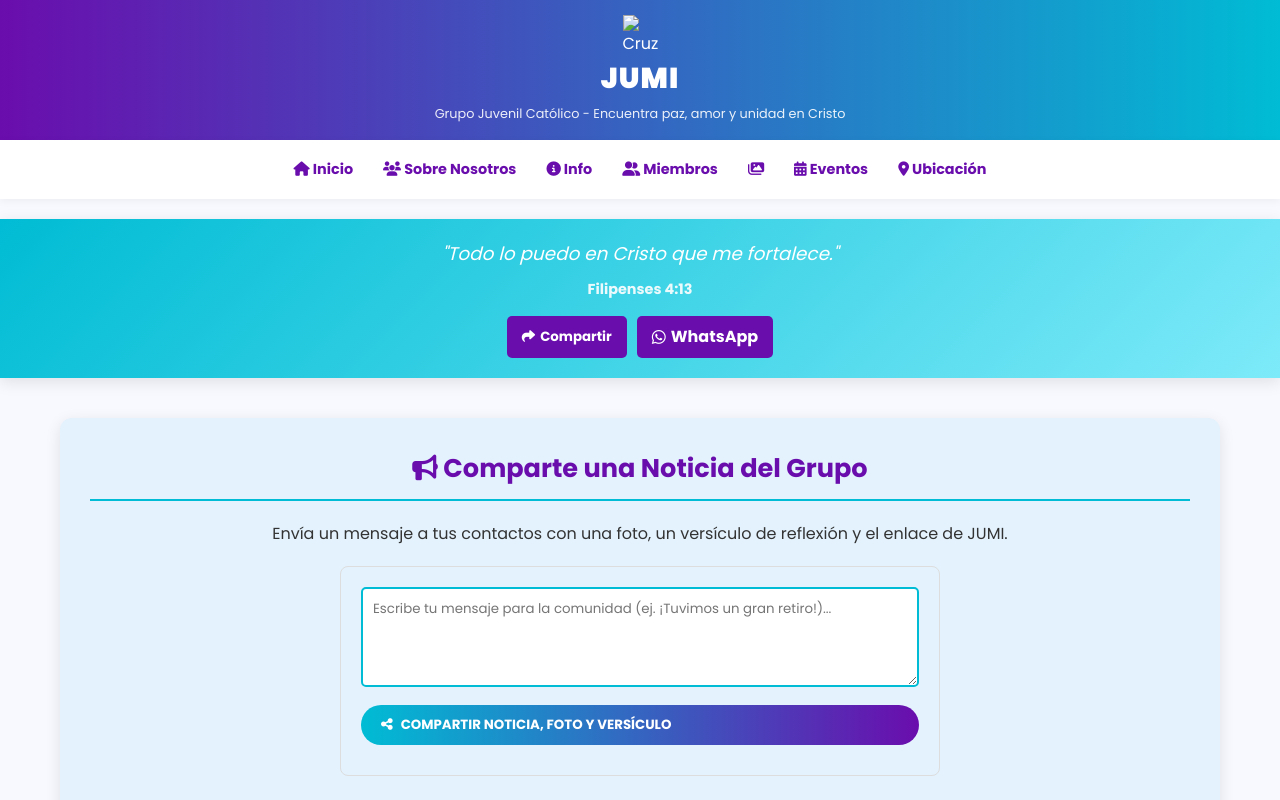
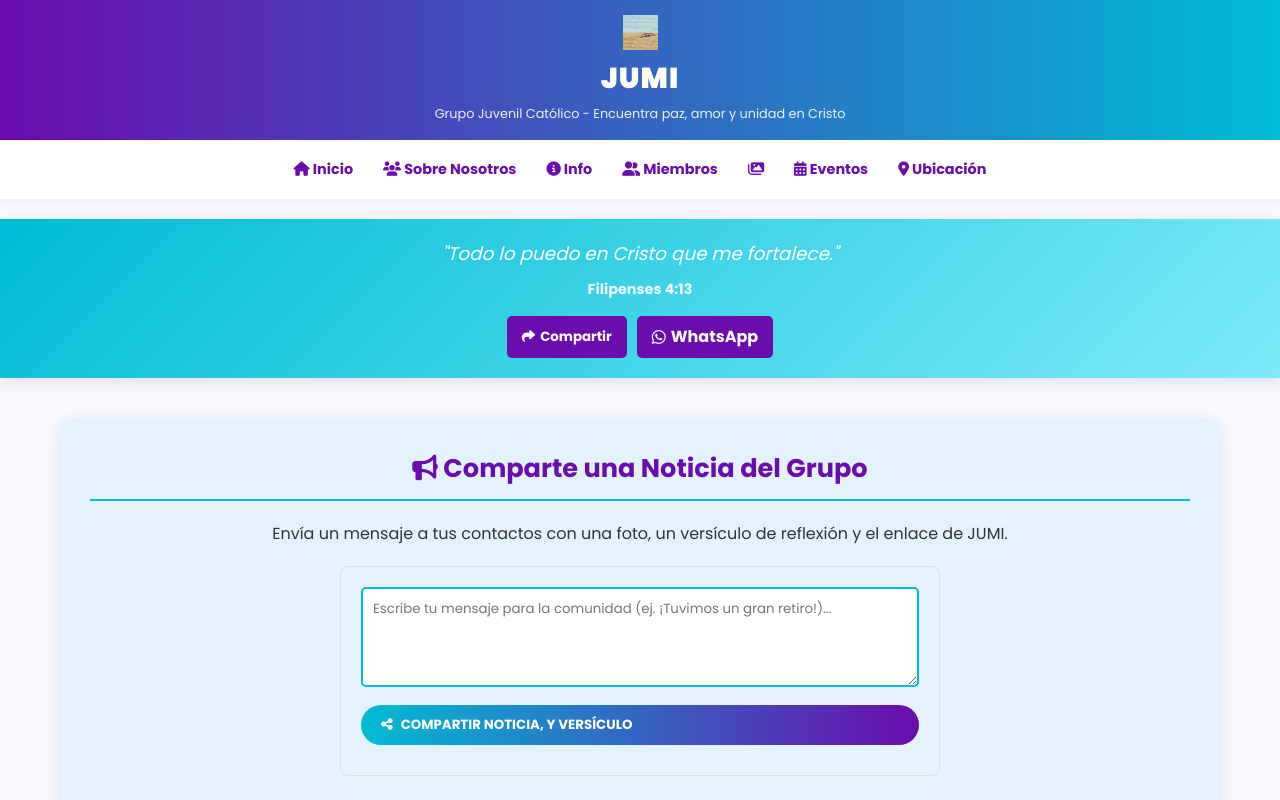
Before and after one commit to AngelxsAI/ABOUT-JUMI, a plain HTML site: page Html2.html in a window 1280 px wide. Shown: the top 800 px of the page. Drawn offline with Linux system fonts and the light colour scheme; no server answers.

Commit message:
Actualizar Html2.html

```diff
--- a/Html2.html
+++ b/Html2.html
@@ -362,7 +362,7 @@
   <header>
     <div class="header-content">
       <div class="logo">
-        <img src="CRUZ.png" alt="Cruz" class="cruz-icon">
+        <img src="jesus.jpg" alt="Jesus" class="cruz-icon">
         <h1>JUMI</h1>
         <p class="header-subtitle">Grupo Juvenil Católico - Encuentra paz, amor y unidad en Cristo</p>
       </div>
@@ -395,7 +395,7 @@
 
       <div class="input-group" style="max-width: 600px; margin: 20px auto; padding: 20px; border: 1px solid #ddd; border-radius: 8px;">
         <textarea id="noticia-texto" placeholder="Escribe tu mensaje para la comunidad (ej. ¡Tuvimos un gran retiro!)..." style="width: 100%; min-height: 100px; padding: 10px; border-radius: 5px; margin-bottom: 10px;"></textarea>
-        <button id="btnCompartirNoticia" class="btn btn-primary" style="width: 100%;"><i class="fas fa-share-alt"></i> Compartir Noticia, Foto y Versículo</button>
+        <button id="btnCompartirNoticia" class="btn btn-primary" style="width: 100%;"><i class="fas fa-share-alt"></i> Compartir Noticia, y Versículo</button>
         <p style="font-size: 0.8em; margin-top: 10px; color: gray;"></p>
       </div>
     </section>
@@ -749,7 +749,7 @@
             title: "📢 Noticia de JUMI",
             text: textoFinal,
             url: URL_JUMI,
-            files: []
+            files: [Jesus.jpg]
         };
 
         try {
```
